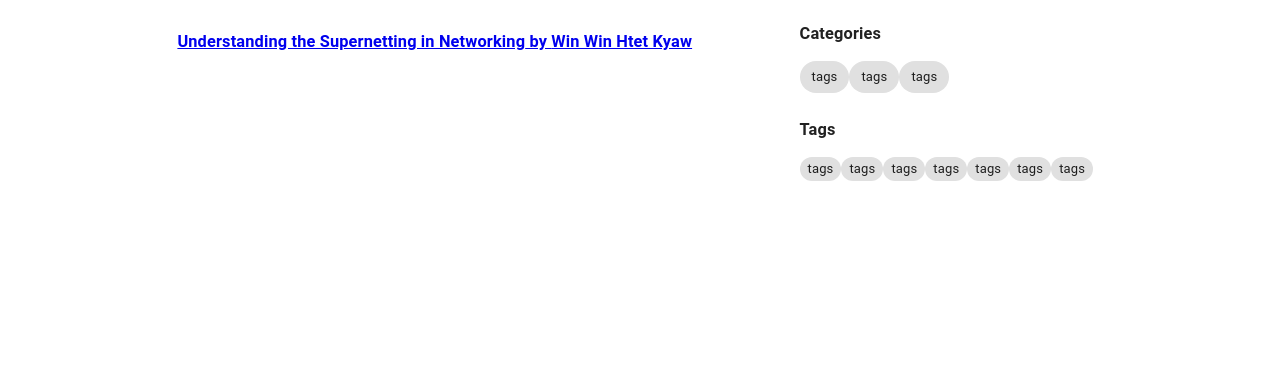
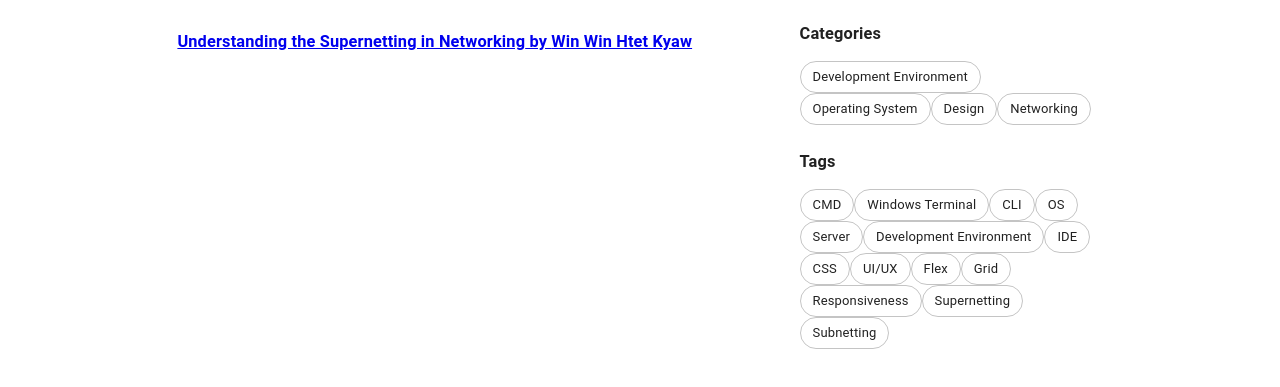
Before and after one commit to janakhpon/devblog, a Gatsby site: page / in a window 1280 px wide. Shown: the part 279-666 px from the top of the page. Built offline with nearby package versions, Linux system fonts and the light colour scheme; Gatsby itself is replaced by a stand-in of ours.

Commit message:
GDEV012 added ui features index page

```diff
--- a/src/components/ChipItem.js
+++ b/src/components/ChipItem.js
@@ -1,18 +1,14 @@
 import React from 'react';
 import Chip from '@material-ui/core/Chip'
-import Avatar from '@material-ui/core/Avatar'
 
 import styles from './ChipItem.module.scss'
 
-const ChipItem = ({ author }) => {
+const ChipItem = ({ tagval }) => {
     return (
-        <>
-            <Chip
-                size="medium"
-                label={author}
-                variant="outlined"
-            />
-        </>
+        <Chip
+            label={tagval}
+            variant="outlined"
+        />
     )
 }
 
--- a/src/pages/index.js
+++ b/src/pages/index.js
@@ -1,29 +1,25 @@
 import React, { useState, useEffect } from 'react';
 import { useStaticQuery, graphql, Link } from 'gatsby';
 import Grid from '@material-ui/core/Grid'
-import Chip from '@material-ui/core/Chip'
-import Avatar from '@material-ui/core/Avatar'
 import TextField from '@material-ui/core/TextField'
 import SearchIcon from '@material-ui/icons/Search';
-import Paper from '@material-ui/core/Paper';
 
 import Layout from '../components/layout';
 import ArticleItem from '../components/articleItem'
 import ChipAuthor from '../components/ChipAuthor'
+import ChipItem from '../components/ChipItem'
+
 import styles from './index.module.scss';
 
 const Index = () => {
-
-  const [state, setState] = useState([]);
+  const [state, setState] = useState([])
   const [category, setCategory] = useState([])
   const [tag, setTag] = useState([])
   const host = [];
   const categoryhost = [];
   const taghost = [];
-  const tryy = []
-  // change state on scroll
+
   useEffect(() => {
-
     const getMeta = () => {
       data.allMarkdownRemark.edges.map((edge, key) => {
         let passme = { author: edge.node.frontmatter.author, authorimg: edge.node.frontmatter.authorimg, key: key }
@@ -31,29 +27,22 @@ const Index = () => {
       })
       setState(host)
 
-      data.allMarkdownRemark.edges.map((edge, key) => {
-        let passme = { category: edge.node.frontmatter.category, key: key }
-        return categoryhost.push(passme)
+      data.allMarkdownRemark.edges.map((edge) => {
+        return categoryhost.push(edge.node.frontmatter.category)
       })
       setCategory(categoryhost)
 
-      data.allMarkdownRemark.edges.map((edge, key) => {
+      data.allMarkdownRemark.edges.map((edge) => {
         edge.node.frontmatter.tags.map((edge) => {
           return taghost.push(edge)
         })
-        console.log(taghost)
         return setTag(taghost)
       })
-
     }
-
     try {
       getMeta()
     } catch (err) {
-
     }
-
-
   }, []);
 
 
@@ -88,7 +77,6 @@ const Index = () => {
     }
   }, []);
 
-
   return (
     <Layout>
       <Grid container spacing={1}>
@@ -112,7 +100,7 @@ const Index = () => {
             <Grid item xs={12} style={{ marginTop: '.5rem' }}>
               <h3>Authors</h3>
             </Grid>
-            <Grid item={12}>
+            <Grid item xs={12}>
               {
                 uniqueauthors.map((ua, i) => {
                   return <ChipAuthor author={ua.author} authorimg={ua.authorimg} key={i} />
@@ -122,22 +110,22 @@ const Index = () => {
             <Grid item xs={12} style={{ marginTop: '.5rem' }}>
               <h3>Categories</h3>
             </Grid>
-            <Grid item={12}>
-              <Chip size="medium" label="tags" />
-              <Chip size="medium" label="tags" />
-              <Chip size="medium" label="tags" />
+            <Grid item xs={12}>
+              {
+                category.map((item, i) => {
+                  return <ChipItem tagval={item} key={i} />
+                })
+              }
             </Grid>
             <Grid item xs={12} style={{ marginTop: '.5rem' }}>
               <h3>Tags</h3>
             </Grid>
-            <Grid item={12}>
-              <Chip size="small" label="tags" />
-              <Chip size="small" label="tags" />
-              <Chip size="small" label="tags" />
-              <Chip size="small" label="tags" />
-              <Chip size="small" label="tags" />
-              <Chip size="small" label="tags" />
-              <Chip size="small" label="tags" />
+            <Grid item xs={12}>
+              {
+                tag.map((item, i) => {
+                  return <ChipItem tagval={item} key={i} />
+                })
+              }
             </Grid>
           </Grid>
         </Grid>
@@ -146,5 +134,4 @@ const Index = () => {
   );
 };
 
-
 export default Index
```
Also changed, not shown: src/pages/404.module.scss (added).
